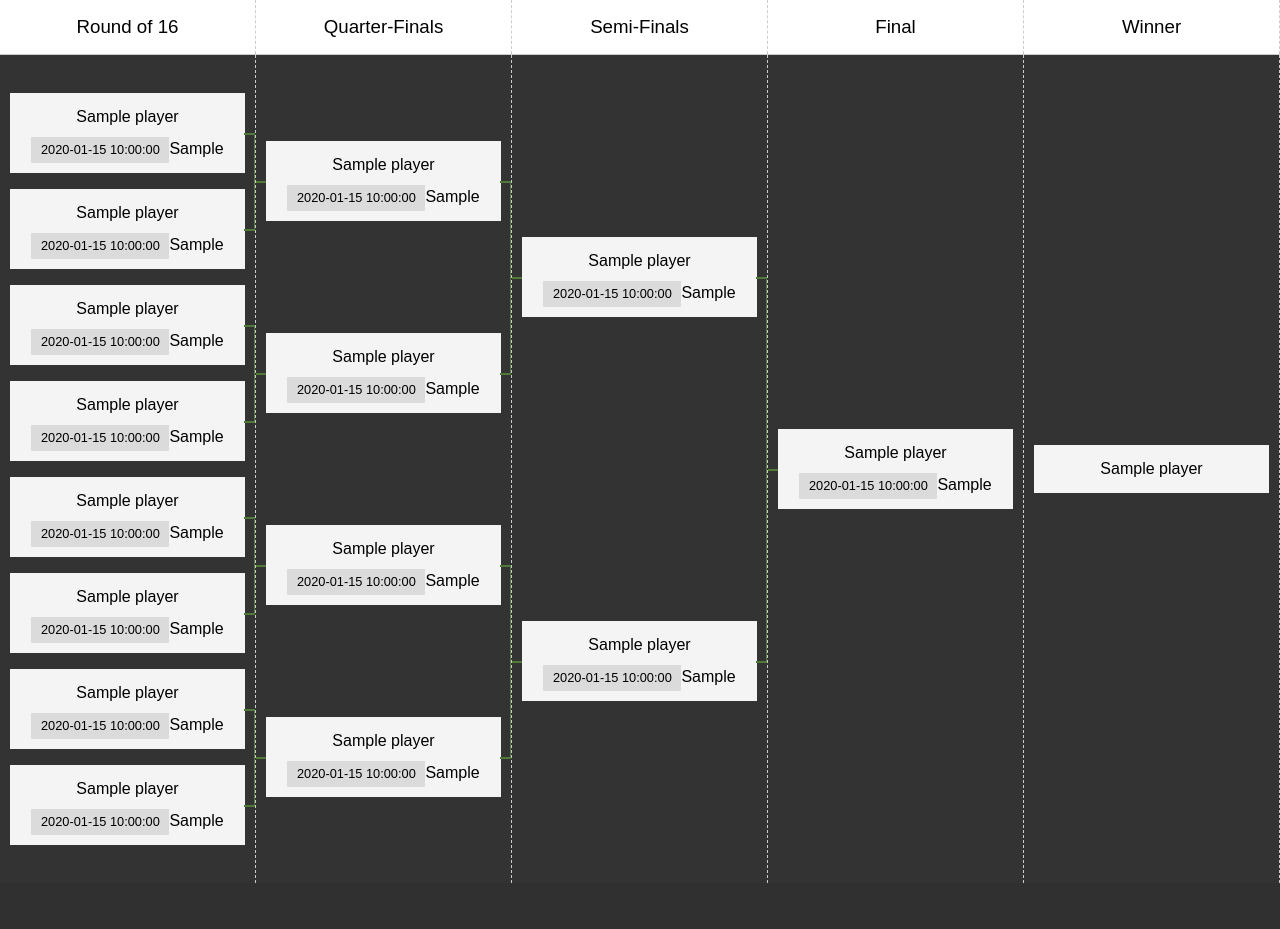
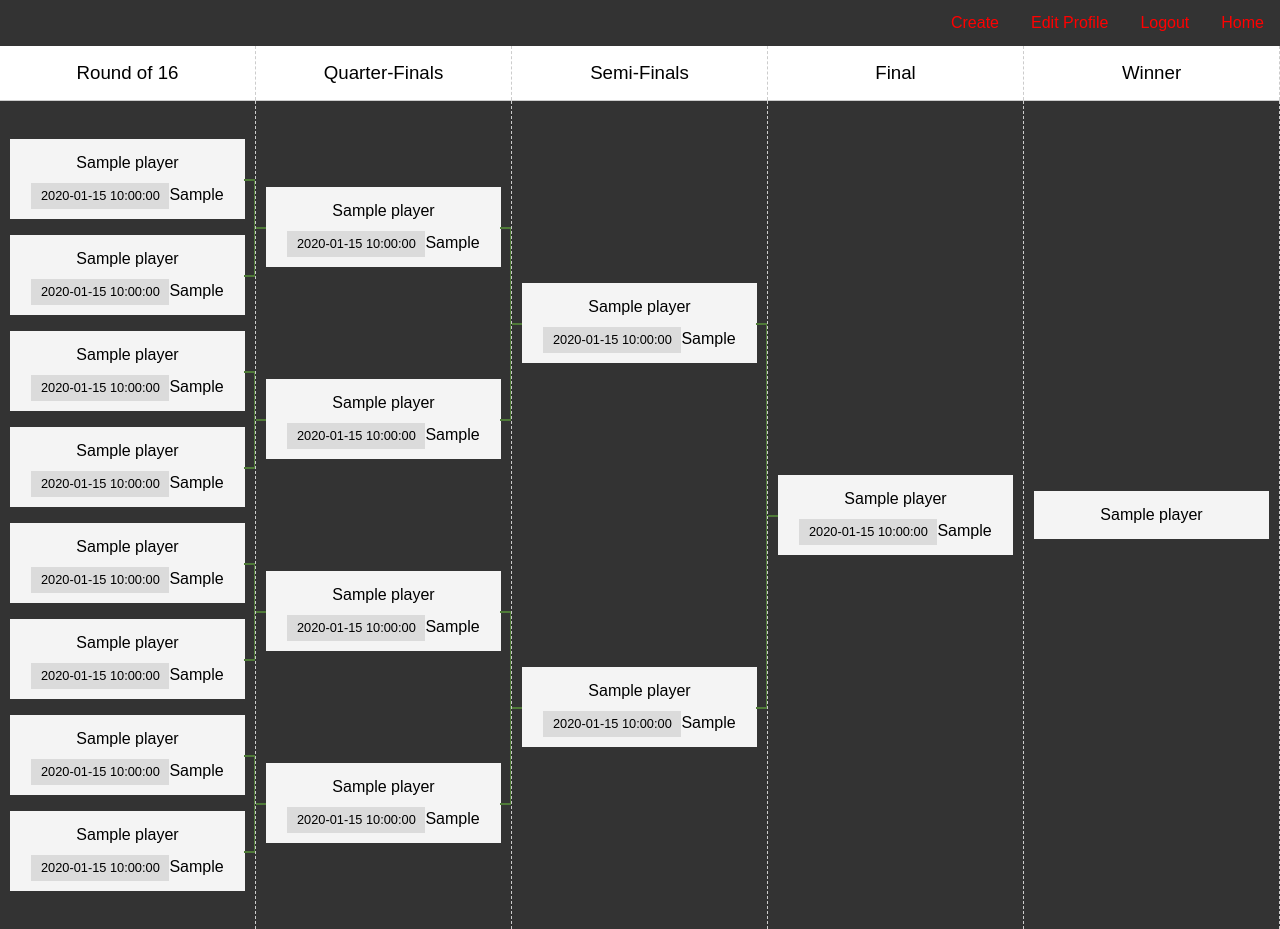
Before and after one commit to CodeName-Kids-Next-Door/CNKND, a Python web app: template Templates/tournament_Viewer.html in a window 1280 px wide. Before the commit the page ends 883 px from the top, so only its background shows below. Run offline with Jinja, Linux system fonts and the light colour scheme; the template is opened without the code that fills it: most values are stand-ins (such as "Sample title", 1, 10 or a date in 2020).

Commit message:
mario
heres the profile!

```diff
--- a/Templates/profile.html
+++ b/Templates/profile.html
@@ -2,6 +2,7 @@
 <html lang="en" dir="ltr">
   <head>
     <style media = "screen">
+
       .friends{
         width: 250px;
         height: 300px;
--- a/templates/profile.html
+++ b/templates/profile.html
@@ -2,6 +2,7 @@
 <html lang="en" dir="ltr">
   <head>
     <style media = "screen">
+
       .friends{
         width: 250px;
         height: 300px;
--- a/templates/tournament_Viewer.html
+++ b/templates/tournament_Viewer.html
@@ -5,6 +5,29 @@
     <title>tournament Viewer</title>
     <link rel="stylesheet" href="../css/stylesheet.css"/>
     <style>
+      #style {
+        background-color: rgba(0, 0, 0, 0.25)
+      }
+      ul {
+        list-style-type: none;
+        margin: 0;
+        padding: 0;
+        overflow: hidden;
+        background-color: #333;
+      }
+      li {
+        float: right;
+      }
+      li a {
+        display: block;
+        color: red;
+        text-align: left;
+        padding: 14px 16px;
+        text-decoration: none;
+      }
+      li a:hover {
+        background-color: #111;
+      }
       /* body{
         background-image: url({{back}});
         background-repeat: no-repeat;
@@ -141,6 +164,14 @@
     </style>
   </head>
   <body>
+    <div id = "style">
+      <ul>
+          <li><a class="active" href="/">Home</a></li>
+          <li><a href="/">Logout</a></li>
+          <li><a href="/profile">Edit Profile</a></li>
+          <li><a href="/tournamentCreator">Create</a></li>
+        </ul>
+    </div>
     <!-- <div id="invisible">
       <p id="color">{{color}}</p>
       <p id="font">{{font}}</p>
```
Also changed, not shown: Templates/tournament_Creator.html (+3 -6 lines), Templates/tournament_Viewer.html (+31 -0 lines), templates/tournament_Creator.html (+3 -6 lines).
